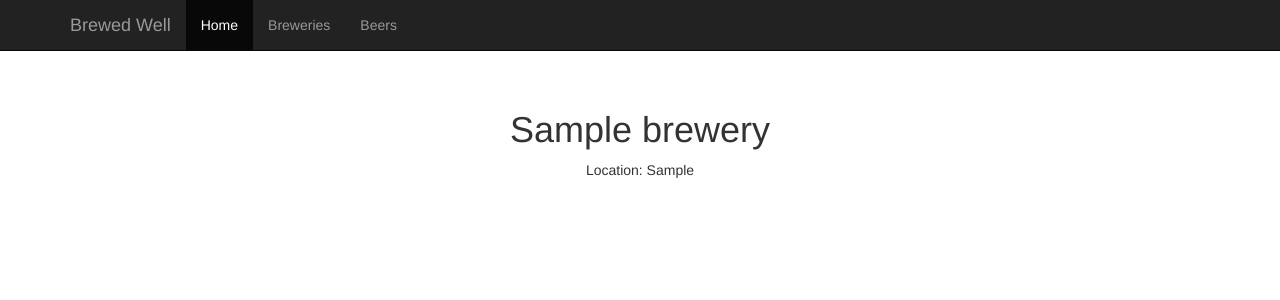
After one commit to sheeksav/brewedwell, a Django app: page /breweries/1/ in a window 1280 px wide. The commit adds this page. Shown: the top 300 px of the page. Run offline with Django 3.2, Linux system fonts and the light colour scheme; tables that the repository leaves empty hold one stand-in row (values such as "Sample post"); some libraries are stand-ins or nearby versions.

Commit message:
Made BreweryDetailView and template.

```diff
--- a/brewedwell/urls.py
+++ b/brewedwell/urls.py
@@ -1,5 +1,5 @@
 from django.conf.urls import patterns, include, url
-from engine.views import HomeView, BreweryListView, BeerListView
+from engine.views import HomeView, BreweryListView, BeerListView, BreweryDetailView
 
 from django.contrib import admin
 admin.autodiscover()
@@ -14,4 +14,5 @@ urlpatterns = patterns('',
     url(r'^$', HomeView.as_view(), name='home'),
     url(r'^breweries/$', BreweryListView.as_view(), name='brewery-list'),
     url(r'^beers/$', BeerListView.as_view(), name='beer-list'),
+    url(r'^breweries/(?P<pk>\d+)/$', BreweryDetailView.as_view(), name='brewery-detail'),
 )
--- a/engine/views.py
+++ b/engine/views.py
@@ -1,4 +1,4 @@
-from django.shortcuts import render
+from django.shortcuts import render, redirect
 from django.views.generic import TemplateView
 from engine.models import Brewery, Beer
 
@@ -25,3 +25,24 @@ class BeerListView(TemplateView):
 		return {
 			'beer_list': beer_list
 		}
+
+class BreweryDetailView(TemplateView):
+	template_name = 'engine/brewery-detail.html'
+
+	def dispatch(self, request, *args, **kwargs):
+
+		try:
+			brewery = Brewery.objects.get(pk=kwargs.get('pk'))
+
+		except Brewery.DoesNotExist:
+			return redirect('brewery-list')
+
+		kwargs['brewery'] = brewery
+
+		return super(BreweryDetailView, self).dispatch(request, *args, **kwargs)
+
+	def get_context_data(self, **kwargs):
+
+		return {
+			'brewery': kwargs.get('brewery')
+		}
--- /dev/null
+++ b/templates/engine/brewery-detail.html
@@ -0,0 +1,20 @@
+{% extends 'base.html' %}
+
+{% block content %}
+
+<div class="container">
+
+	<div class="content-wrapper">
+
+		<h1>{{ brewery.name }}</h1>
+
+		<p>Location: {{ brewery.city }}</p>
+
+
+
+	</div>
+
+</div> <!--/container-->
+
+
+{% endblock %}
--- a/templates/engine/brewery-list.html
+++ b/templates/engine/brewery-list.html
@@ -10,7 +10,7 @@
 
 		<ul class="list-group">
 			{% for brewery in brewery_list %}
-			<li class="list-group-item">{{ brewery.name }}</li>
+			<li class="list-group-item"><a href="{% url 'brewery-detail' brewery.id %}">{{ brewery.name }}</a></li>
 			{% endfor %}
 		</ul>
 
```
Also changed, not shown: templates/base.html (line endings or trailing spaces).
